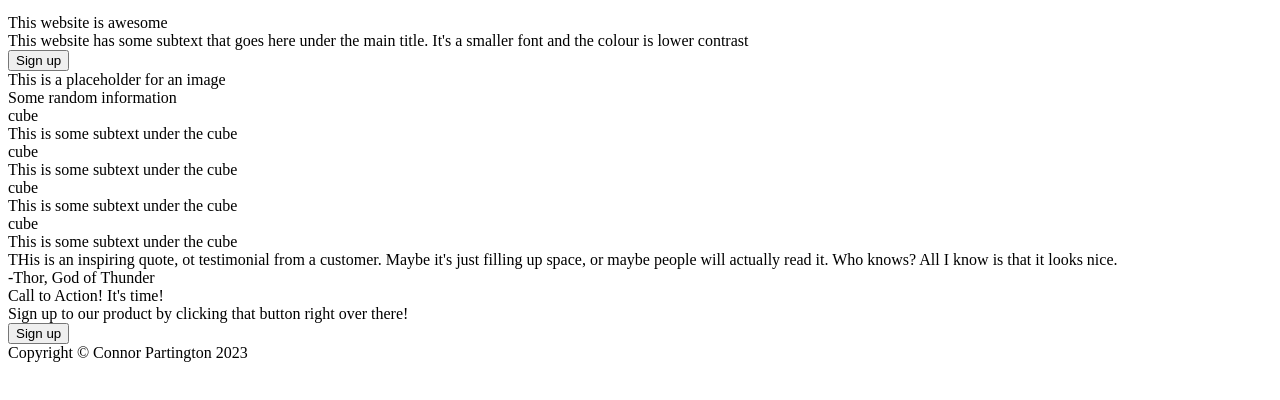
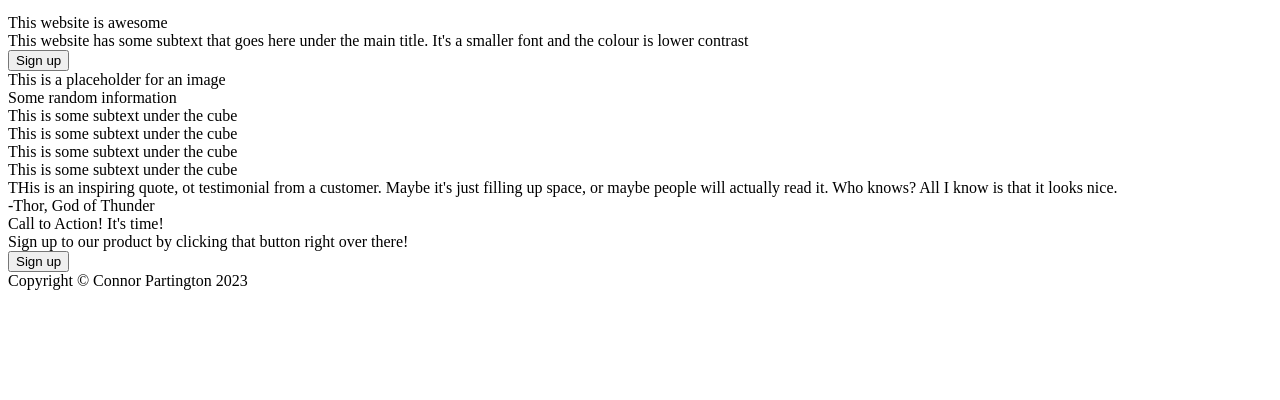
Before and after one commit to Connor-Partington/Project-Landing-Page, a plain HTML site: page index.html in a window 1280 px wide. Shown: the part 98-498 px from the top of the page. Drawn offline with Linux system fonts and the light colour scheme.

Commit message:
Add link to google roboto font

```diff
--- a/index.html
+++ b/index.html
@@ -6,6 +6,7 @@
     <meta name="viewport" content="width=device-width, initial-scale=1.0">
     <title>Project Landing Page</title>
     <link rel="stylesheet" href="styles.css">
+    <link rel="stylesheet" href="https://fonts.googleapis.com/css?family=Roboto">
 </head>
 <body>
     <div class="header">
@@ -30,19 +31,19 @@
         <div class="boxes-title">Some random information</div>
         <div class="cubes">
             <div class="card">
-                <div class="cube">cube</div>
+                <div class="cube"></div>
                 <div class="cube-text">This is some subtext under the cube</div>
             </div>
             <div class="card">
-                <div class="cube">cube</div>
+                <div class="cube"></div>
                 <div class="cube-text">This is some subtext under the cube</div>
             </div>
             <div class="card">
-                <div class="cube">cube</div>
+                <div class="cube"></div>
                 <div class="cube-text">This is some subtext under the cube</div>
             </div>
             <div class="card">
-                <div class="cube">cube</div>
+                <div class="cube"></div>
                 <div class="cube-text">This is some subtext under the cube</div>
             </div>
         </div>
```
